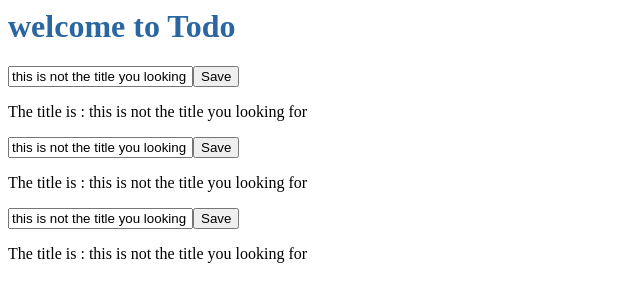
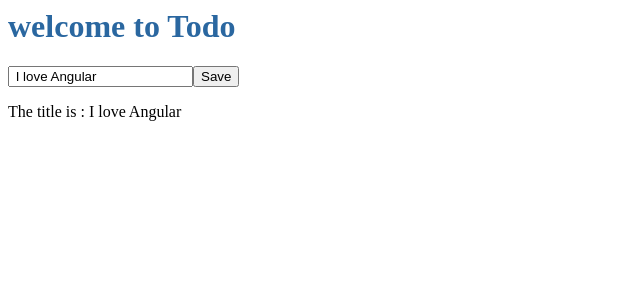
Before and after one commit to Verenasworld/my-to-do-list, an Angular app: page / in a window 1280 px wide. Shown: the top 302 px of the page, without its empty margins (0-640 px from the left). Built offline with nearby package versions, Linux system fonts and the light colour scheme.

Commit message:
Eventbinding

```diff
--- a/src/app/app.component.ts
+++ b/src/app/app.component.ts
@@ -5,8 +5,6 @@ import { Component } from '@angular/core';
   template: `
     <h1> welcome to {{title}}</h1>
     <todo-input></todo-input>
-     <todo-input></todo-input>
-      <todo-input></todo-input>
   `,
   styleUrls: [ './app.component.css' ]
 })
--- a/src/app/input/input.component.ts
+++ b/src/app/input/input.component.ts
@@ -3,7 +3,8 @@ import { Component, OnInit } from '@angular/core';
 @Component({
   selector: 'todo-input',
   template: `
-  <input [value] = "title" (keyup)="changeTitle ('Button Clicked!')">
+  <input [value] = "title"
+          (keyup.enter)="changeTitle ($event.target.value)">
   <button (click)="changeTitle('Button Clicked!')">
    Save
   </button>
@@ -20,9 +21,6 @@ export class InputComponent implements OnInit {
     }
 
   ngOnInit(){
-    setTimeout(() => {
-    this.title = 'this is not the title you looking for';
-    }, 3000);
   }
 
   changeTitle(newTitle: string): void{
```
